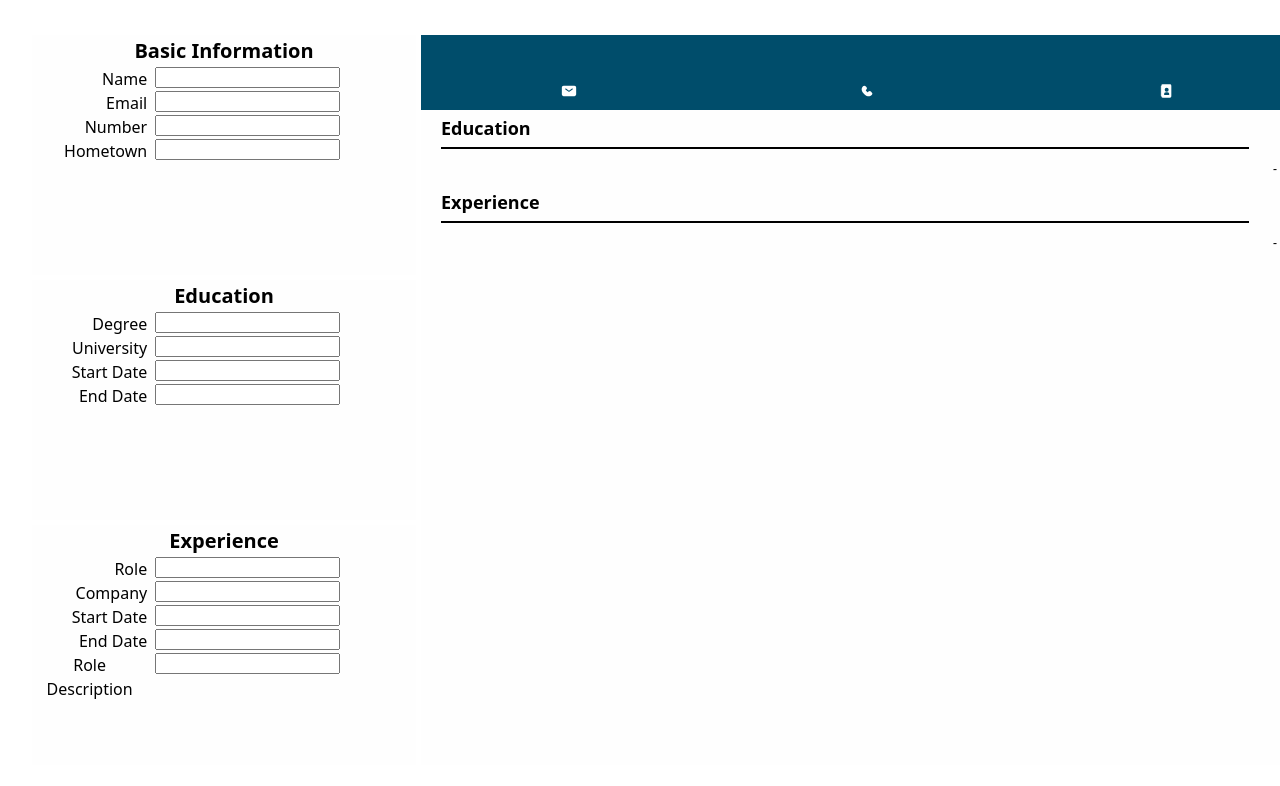
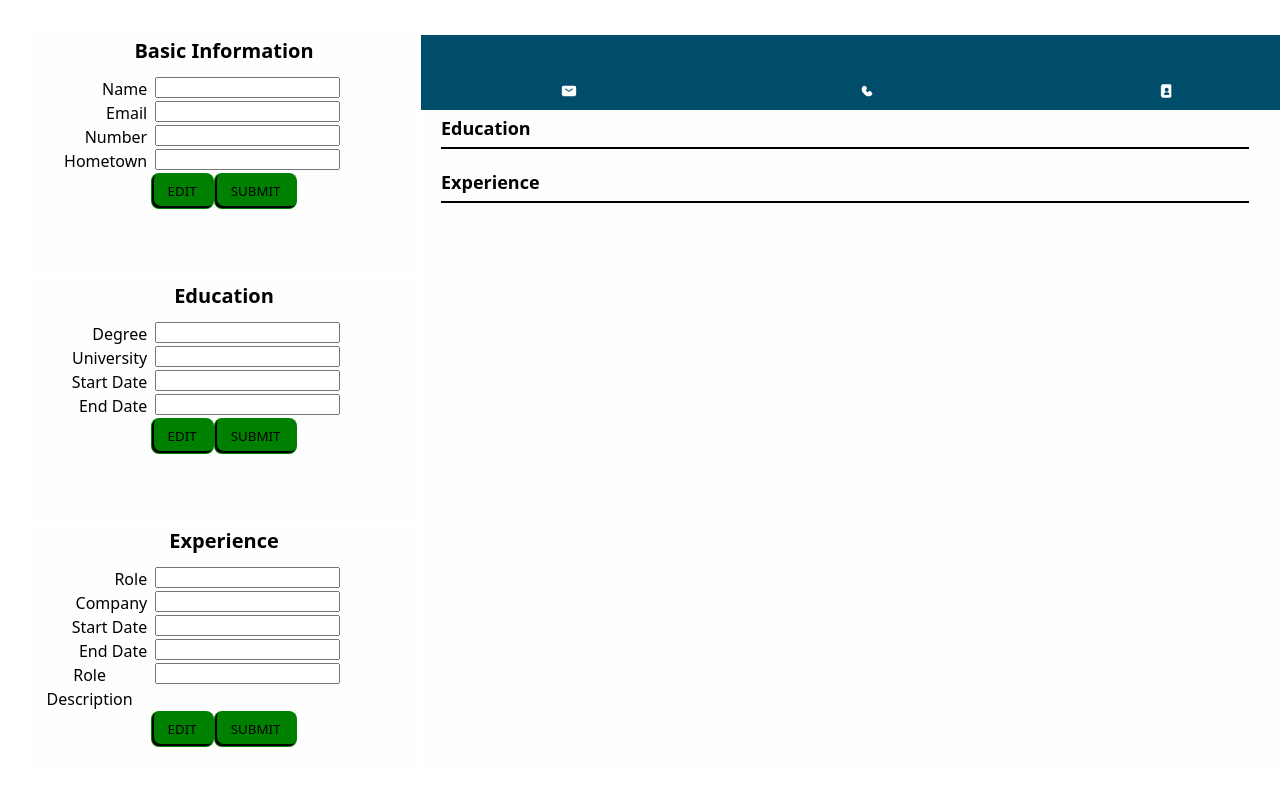
Before and after one commit to MrFerpz/cv-app, a React (Vite) app: page / in a window 1280 px wide. Shown: the top 786 px of the page. Built offline with nearby package versions, Linux system fonts and the light colour scheme.

Commit message:
Added non-functional edit button, and functional submit button

```diff
--- a/src/App.css
+++ b/src/App.css
@@ -160,7 +160,7 @@ label {
 }
 
 .cv-uni-dates, .cv-role-dates {
-  margin-right: 40px;
+  margin-right: 70px;
   font-style: italic;
   margin-top: 10px;
 }
@@ -182,3 +182,19 @@ label {
   text-align: left;
   margin-left: 20px;
 }
+
+button {
+  background-color: green;
+  box-shadow: inset 2px -2px rgb(0, 0, 0);
+  font: bold;
+  font-size: smaller;
+  position: relative;
+}
+
+.education-submit-button:hover {
+  background-color: darkgreen;
+}
+
+h1 {
+  margin-bottom: 10px
+}
--- a/src/App.jsx
+++ b/src/App.jsx
@@ -64,6 +64,46 @@ function App() {
       setPerson({...person, roleDescription: e.target.value})
     }
 
+    function onEducationSubmit() {
+      // access the relevant components on the CV
+      let degreeDiv = document.querySelector(".cv-degree");
+      let universityDiv = document.querySelector(".cv-university");
+      let uniDatesDiv = document.querySelector(".cv-uni-dates");
+
+      // assign the details
+      degreeDiv.innerHTML= person.degree;
+      universityDiv.innerHTML= person.university;
+      uniDatesDiv.innerHTML= `${person.uniStartDate} - ${person.uniEndDate}`
+    }
+
+    function onBasicInfoSubmit() {
+      const emailIconHTML = '<span className="icon"><svg width="16px" height="16px" viewBox="0 0 24 24" xmlns="http://www.w3.org/2000/svg" color="#ffffff" strokeWidth="1.5"><path fillRule="evenodd" clipRule="evenodd" d="M4 4.25C2.48122 4.25 1.25 5.48122 1.25 7V17C1.25 18.5188 2.48122 19.75 4 19.75H20C21.5188 19.75 22.75 18.5188 22.75 17V7C22.75 5.48122 21.5188 4.25 20 4.25H4ZM7.4301 8.38558C7.09076 8.14804 6.62311 8.23057 6.38558 8.5699C6.14804 8.90924 6.23057 9.37689 6.5699 9.61442L11.5699 13.1144C11.8281 13.2952 12.1719 13.2952 12.4301 13.1144L17.4301 9.61442C17.7694 9.37689 17.852 8.90924 17.6144 8.5699C17.3769 8.23057 16.9092 8.14804 16.5699 8.38558L12 11.5845L7.4301 8.38558Z" fill="#ffffff"></path></svg></span>'
+      const phoneIconHTML = '<span className="icon"><svg aria-hidden="true" xmlns="http://www.w3.org/2000/svg" width="16" height="16" fill="currentColor" viewBox="0 0 24 24"><path d="M7.978 4a2.553 2.553 0 0 0-1.926.877C4.233 6.7 3.699 8.751 4.153 10.814c.44 1.995 1.778 3.893 3.456 5.572 1.68 1.679 3.577 3.018 5.57 3.459 2.062.456 4.115-.073 5.94-1.885a2.556 2.556 0 0 0 .001-3.861l-1.21-1.21a2.689 2.689 0 0 0-3.802 0l-.617.618a.806.806 0 0 1-1.14 0l-1.854-1.855a.807.807 0 0 1 0-1.14l.618-.62a2.692 2.692 0 0 0 0-3.803l-1.21-1.211A2.555 2.555 0 0 0 7.978 4Z"/></svg></span>'
+      const addressIconHTML = '<span className="icon"><svg aria-hidden="true" xmlns="http://www.w3.org/2000/svg" width="16" height="16" fill="currentColor" viewBox="0 0 24 24"><path fillRule="evenodd" d="M7 2a2 2 0 0 0-2 2v1a1 1 0 0 0 0 2v1a1 1 0 0 0 0 2v1a1 1 0 1 0 0 2v1a1 1 0 1 0 0 2v1a1 1 0 1 0 0 2v1a2 2 0 0 0 2 2h11a2 2 0 0 0 2-2V4a2 2 0 0 0-2-2H7Zm3 8a3 3 0 1 1 6 0 3 3 0 0 1-6 0Zm-1 7a3 3 0 0 1 3-3h2a3 3 0 0 1 3 3 1 1 0 0 1-1 1h-6a1 1 0 0 1-1-1Z" clipRule="evenodd"/></svg></span>'
+
+      let nameDiv = document.querySelector(".cv-name-output");
+      let emailDiv = document.querySelector(".cv-email-output");
+      let numberDiv = document.querySelector(".cv-number-output");
+      let hometownDiv = document.querySelector(".cv-address-output");
+
+      nameDiv.innerHTML = person.name;
+      emailDiv.innerHTML = emailIconHTML + person.email;
+      numberDiv.innerHTML = phoneIconHTML + person.number;
+      hometownDiv.innerHTML = addressIconHTML + person.address;
+    }
+
+    function onExperienceSubmit () {
+      let roleDiv = document.querySelector(".cv-role");
+      let companyDiv = document.querySelector(".cv-company");
+      let roleDatesDiv = document.querySelector(".cv-role-dates");
+      let roleDescriptionDiv = document.querySelector(".cv-role-description");
+
+      roleDiv.innerHTML = person.role;
+      companyDiv.innerHTML = person.company;
+      roleDatesDiv = `${person.roleStartDate} - ${person.roleEndDate}`;
+      roleDescriptionDiv = person.roleDescription;
+    }
+
   return (
     <div className="grid-container">
     <BasicInfo
@@ -71,12 +111,14 @@ function App() {
       onEmailChange={onEmailChange}
       onNumberChange={onNumberChange}
       onAddressChange={onAddressChange}
+      onBasicInfoSubmit={onBasicInfoSubmit}
     />
     <Education
       onDegreeChange={onDegreeChange}
       onUniChange={onUniChange}
       onUniStartDateChange={onUniStartDateChange}
       onUniEndDateChange={onUniEndDateChange}
+      onEducationSubmit={onEducationSubmit}
     />
     <Experience
       onRoleChange={onRoleChange}
@@ -84,6 +126,7 @@ function App() {
       onRoleStartDateChange={onRoleStartDateChange}
       onRoleEndDateChange={onRoleEndDateChange}
       onRoleDescriptionChange={onRoleDescriptionChange}
+      onExperienceSubmit={onExperienceSubmit}
     />
     <CVApp
       person={person}
--- /dev/null
+++ b/src/components/features/Button.jsx
@@ -0,0 +1,11 @@
+export default function Button({onClick, id, label, text, className}) {
+    return (
+        <button
+        label={label}
+        id={id}
+        className={className}
+        onClick={onClick}>
+            {text}
+        </button>
+    )
+}
--- a/src/components/sections/BasicInfo.jsx
+++ b/src/components/sections/BasicInfo.jsx
@@ -1,7 +1,8 @@
 import { useState } from 'react'
 import TextInput from "../features/TextInput"
+import Button from '../features/Button'
 
-export default function BasicInfo({onNameChange, onEmailChange, onNumberChange, onAddressChange}) {
+export default function BasicInfo({onNameChange, onEmailChange, onNumberChange, onAddressChange, onBasicInfoSubmit, onBasicInfoEdit}) {
     return (
         <section className ="basic-info-section">
             <div className="container">
@@ -27,6 +28,20 @@ export default function BasicInfo({onNameChange, onEmailChange, onNumberChange,
                         inputID="hometown"
                         label="Hometown"
                     />
+                    <Button
+                        onClick={onBasicInfoEdit}
+                        id="basic-info-edit"
+                        label="basic-info-edit"
+                        className="edit-button"
+                        text="EDIT"
+                    />
+                    <Button
+                        onClick={onBasicInfoSubmit}
+                        id="basic-info-submit"
+                        label="basic-info-submit"
+                        className="submit-button"
+                        text="SUBMIT">
+                    </Button>
                 </div>
             </div>
         </section>
--- a/src/components/sections/Education.jsx
+++ b/src/components/sections/Education.jsx
@@ -1,7 +1,9 @@
 import { useState } from 'react'
 import TextInput from '../features/TextInput'
+import Button from '../features/Button'
 
-export default function Education({onDegreeChange, onUniChange, onUniStartDateChange, onUniEndDateChange}) {
+export default function Education({onDegreeChange, onUniChange, onUniStartDateChange, onUniEndDateChange, onEducationSubmit, onEducationEdit}) {
+
     return (
         <section className ="education-section">
             <div className="container">
@@ -26,6 +28,20 @@ export default function Education({onDegreeChange, onUniChange, onUniStartDateCh
                     inputID="end-date"
                     label="End Date"
                 />
+                <Button
+                    onClick={onEducationEdit}
+                    id="education-edit"
+                    label="education-edit"
+                    className="education-edit-button"
+                    text="EDIT"
+                />
+                <Button
+                    onClick={onEducationSubmit}
+                    id="education-submit"
+                    label="education-submit"
+                    className="education-submit-button"
+                    text="SUBMIT"
+                />
             </div>
         </section>
     )
--- a/src/components/sections/Experience.jsx
+++ b/src/components/sections/Experience.jsx
@@ -1,7 +1,8 @@
 import { useState } from 'react'
 import TextInput from '../features/TextInput'
+import Button from '../features/Button'
 
-export default function Experience({onRoleChange, onCompanyChange, onRoleStartDateChange, onRoleEndDateChange, onRoleDescriptionChange}) {
+export default function Experience({onRoleChange, onCompanyChange, onRoleStartDateChange, onRoleEndDateChange, onRoleDescriptionChange, onExperienceSubmit, onExperienceEdit}) {
     return (
         <section className ="experience-section">
             <div className="container">
@@ -31,6 +32,20 @@ export default function Experience({onRoleChange, onCompanyChange, onRoleStartDa
                     inputID="role-description"
                     label="Role Description"
                 />
+                <Button
+                    onClick={onExperienceEdit}
+                    id="experience-edit"
+                    label="experience-edit"
+                    className="edit-button"
+                    text="EDIT"
+                />
+                <Button
+                    onClick={onExperienceSubmit}
+                    id="experience-submit"
+                    label="experience-submit"
+                    className="submit-button"
+                    text="SUBMIT"
+                />
             </div>
         </section>
     )
```
Also changed, not shown: src/components/sections/CVApp.jsx (+11 -11 lines).
